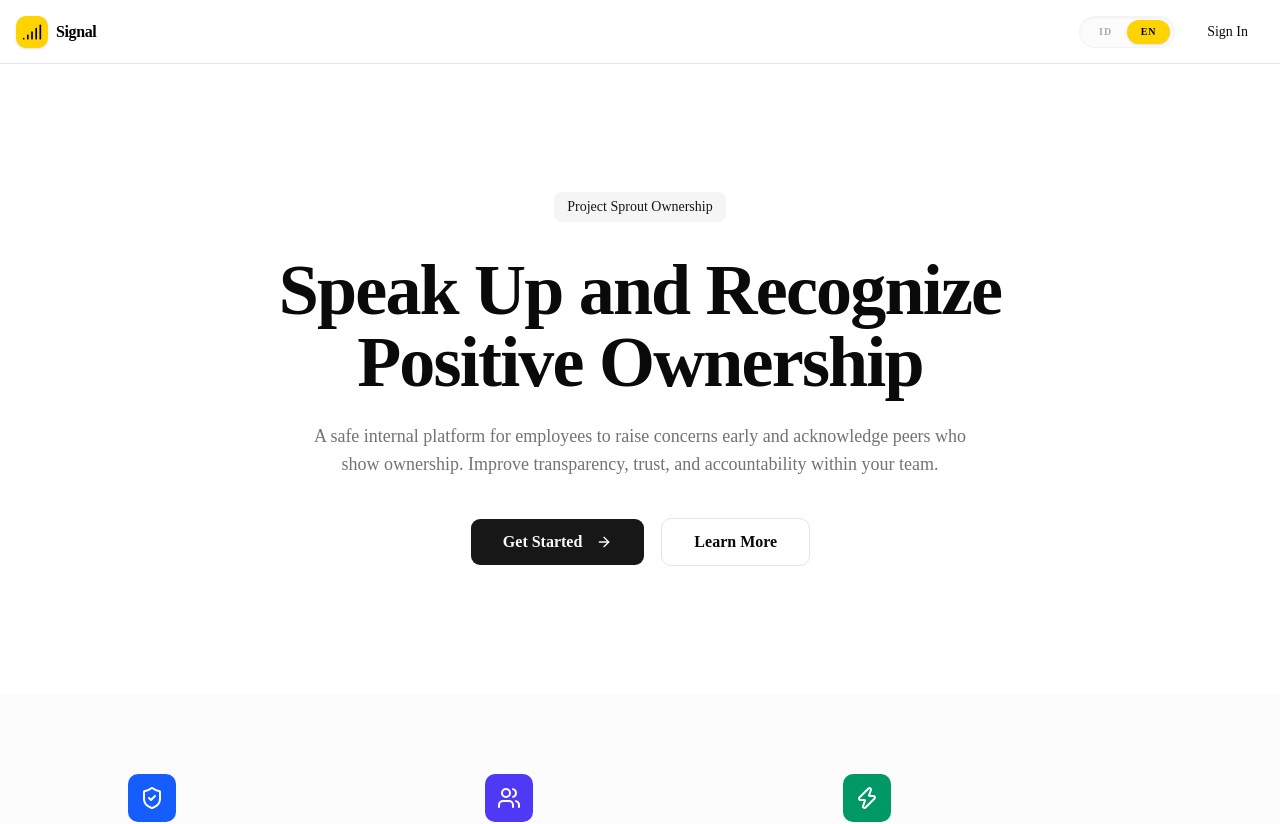
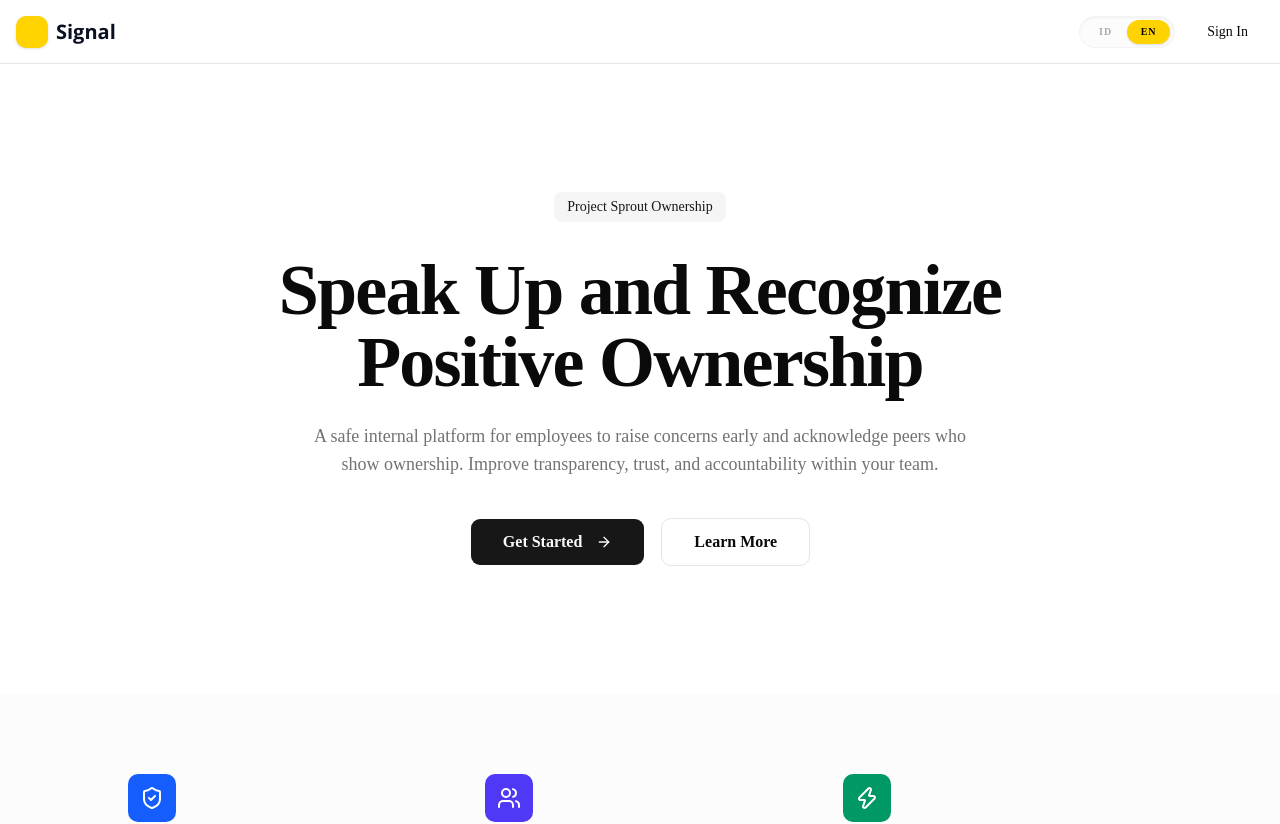
Before and after one commit to mcdanang/sprout-hackaton, a Next.js app: page /en in a window 1280 px wide. Shown: the top 824 px of the page. Built offline with nearby package versions, Linux system fonts and the light colour scheme; no server answers.

Commit message:
feat: apply Signal branding typography and logo

```diff
--- a/src/app/[locale]/(public)/layout.tsx
+++ b/src/app/[locale]/(public)/layout.tsx
@@ -1,6 +1,6 @@
 import { SignInButton, Show, UserButton } from "@clerk/nextjs";
-import { Signal } from "lucide-react";
 import { Link } from "@/i18n/routing";
+import Image from "next/image";
 import { LanguageSwitcher } from "@/components/language-switcher";
 import { useTranslations } from "next-intl";
 
@@ -14,11 +14,19 @@ export default function PublicLayout({
   return (
     <div className="flex min-h-screen flex-col">
       <header className="flex justify-between items-center p-4 h-16 border-b bg-background/80 backdrop-blur-md sticky top-0 z-50">
-        <Link href="/" className="flex items-center gap-2 font-bold text-black dark:text-white">
-          <div className="flex h-8 w-8 items-center justify-center rounded-lg bg-[#FFD300] text-black shadow-sm">
-            <Signal className="h-5 w-5" />
+        <Link href="/" className="flex items-center gap-2">
+          <div className="flex h-8 w-8 items-center justify-center rounded-lg bg-[#FFD300] shadow-sm overflow-hidden">
+            <Image
+              src="/signal_logo.svg"
+              alt="Signal Logo"
+              width={20}
+              height={20}
+              className="object-contain"
+            />
           </div>
-          <span className="tracking-tight">Signal</span>
+          <span className="font-open-sans text-[20px] font-bold leading-[27px] text-[#081021]">
+            Signal
+          </span>
         </Link>
         <div className="flex items-center gap-4">
           <LanguageSwitcher />
--- a/src/app/[locale]/dashboard/layout.tsx
+++ b/src/app/[locale]/dashboard/layout.tsx
@@ -1,7 +1,7 @@
 import { UserButton } from "@clerk/nextjs";
 import { auth } from "@clerk/nextjs/server";
-import { Signal } from "lucide-react";
 import { Link, redirect } from "@/i18n/routing";
+import Image from "next/image";
 import { LanguageSwitcher } from "@/components/language-switcher";
 import { getLocale } from "next-intl/server";
 
@@ -22,11 +22,19 @@ export default async function DashboardLayout({
       {/* Dashboard Header */}
       <header className="sticky top-0 z-30 flex h-16 items-center border-b bg-background/80 backdrop-blur-md px-6 shadow-sm">
         <div className="mx-auto flex w-full max-w-5xl items-center justify-between">
-          <Link href="/dashboard" className="flex items-center gap-2 font-bold text-black dark:text-white">
-            <div className="flex h-8 w-8 items-center justify-center rounded-lg bg-[#FFD300] text-black shadow-sm">
-              <Signal className="h-5 w-5" />
+          <Link href="/dashboard" className="flex items-center gap-2">
+            <div className="flex h-8 w-8 items-center justify-center rounded-lg bg-[#FFD300] shadow-sm overflow-hidden">
+              <Image
+                src="/signal_logo.svg"
+                alt="Signal Logo"
+                width={20}
+                height={20}
+                className="object-contain"
+              />
             </div>
-            <span className="tracking-tight">Signal</span>
+            <span className="font-open-sans text-[20px] font-bold leading-[27px] text-[#081021]">
+              Signal
+            </span>
           </Link>
           <div className="flex items-center gap-4">
             <LanguageSwitcher />
--- a/src/app/[locale]/layout.tsx
+++ b/src/app/[locale]/layout.tsx
@@ -1,6 +1,6 @@
 import type { Metadata } from "next";
 import { ClerkProvider } from "@clerk/nextjs";
-import { Geist, Geist_Mono } from "next/font/google";
+import { Geist, Geist_Mono, Open_Sans } from "next/font/google";
 import { NextIntlClientProvider } from 'next-intl';
 import { getMessages } from 'next-intl/server';
 import { notFound } from 'next/navigation';
@@ -14,6 +14,11 @@ const geistSans = Geist({
 
 const geistMono = Geist_Mono({
   variable: "--font-geist-mono",
+  subsets: ["latin"],
+});
+
+const openSans = Open_Sans({
+  variable: "--font-open-sans",
   subsets: ["latin"],
 });
 
@@ -45,7 +50,7 @@ export default async function RootLayout({
     <ClerkProvider>
       <html
         lang={locale}
-        className={`${geistSans.variable} ${geistMono.variable} h-full antialiased`}
+        className={`${geistSans.variable} ${geistMono.variable} ${openSans.variable} h-full antialiased`}
       >
         <body className="min-h-full flex flex-col">
           <NextIntlClientProvider messages={messages}>
--- a/src/app/globals.css
+++ b/src/app/globals.css
@@ -9,6 +9,7 @@
   --color-foreground: var(--foreground);
   --font-sans: var(--font-sans);
   --font-mono: var(--font-geist-mono);
+  --font-open-sans: var(--font-open-sans);
   --font-heading: var(--font-sans);
   --color-sidebar-ring: var(--sidebar-ring);
   --color-sidebar-border: var(--sidebar-border);
@@ -33,8 +34,8 @@
   --color-muted: var(--muted);
   --color-secondary-foreground: var(--secondary-foreground);
   --color-secondary: var(--secondary);
-  --color-brand-foreground: var(--primary-foreground);
   --color-brand: var(--primary);
+  --color-brand-primary: var(--brand-primary);
   --color-primary-foreground: var(--primary-foreground);
   --color-primary: var(--primary);
   --color-popover-foreground: var(--popover-foreground);
@@ -61,6 +62,7 @@
   --primary-foreground: oklch(0.985 0 0);
   --brand: #FFD300;
   --brand-foreground: oklch(0.145 0 0);
+  --brand-primary: #081021;
   --secondary: oklch(0.97 0 0);
   --secondary-foreground: oklch(0.205 0 0);
   --muted: oklch(0.97 0 0);
@@ -98,6 +100,7 @@
   --primary-foreground: oklch(0.205 0 0);
   --brand: #FFD300;
   --brand-foreground: oklch(0.145 0 0);
+  --brand-primary: #081021;
   --secondary: oklch(0.269 0 0);
   --secondary-foreground: oklch(0.985 0 0);
   --muted: oklch(0.269 0 0);
```
